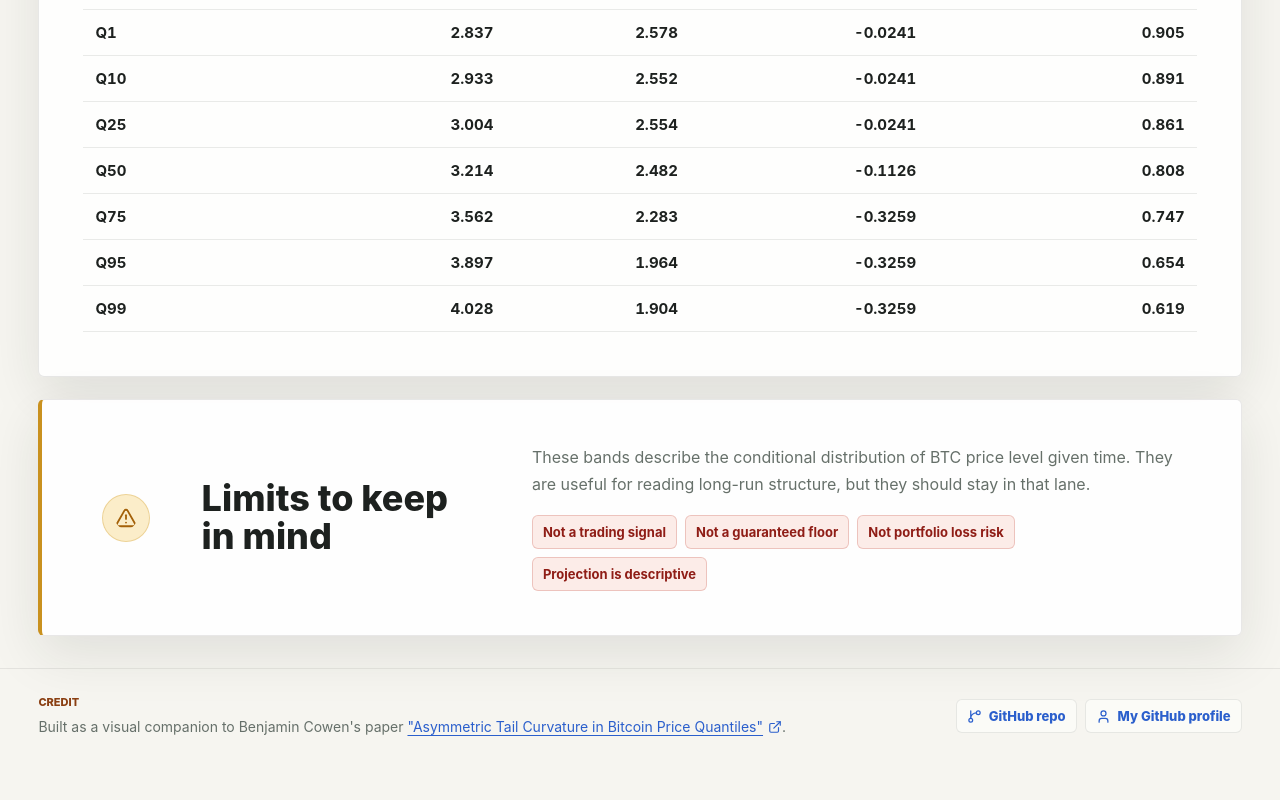
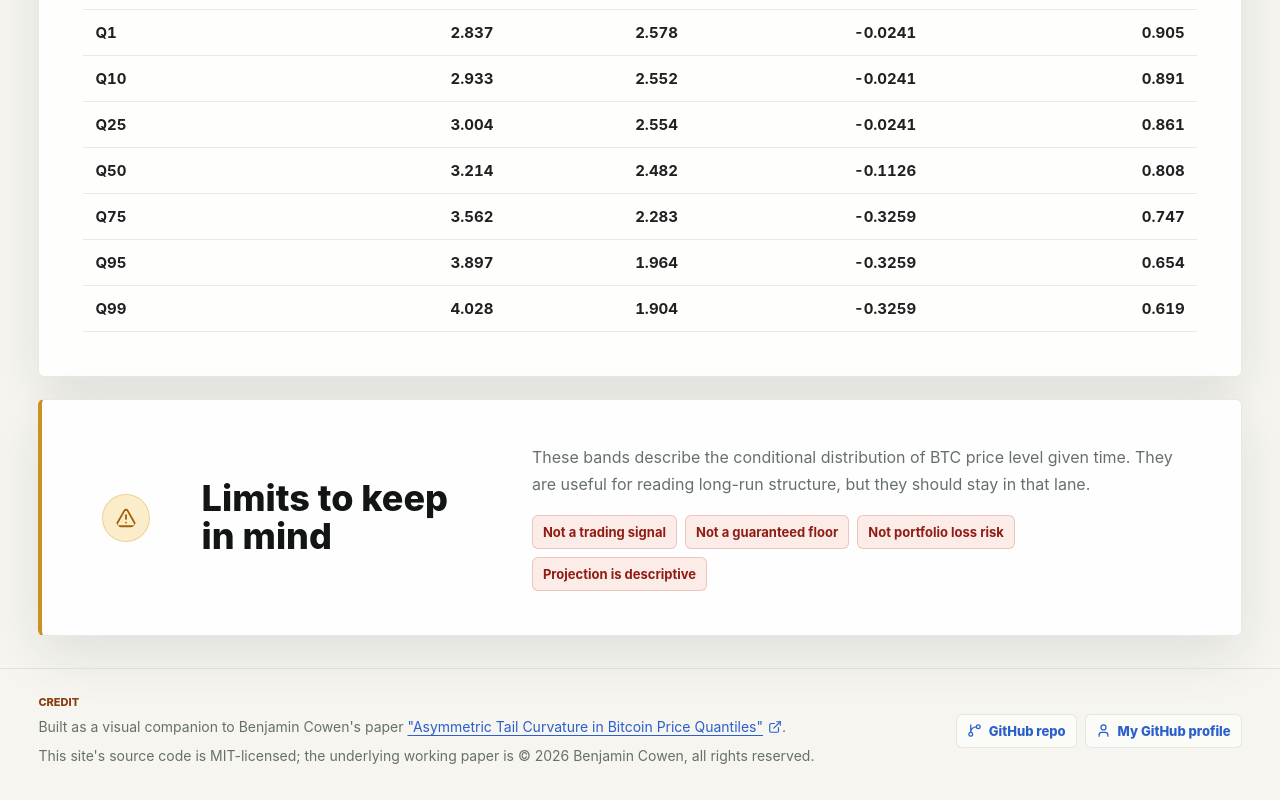
Before and after one commit to Ate329/btc-cowen-atc, a React (Vite) app: page / in a window 1280 px wide. Shown: the part 2576-3376 px from the top of the page. Before the commit the page ends 3348 px from the top, so only its background shows below. Built offline with nearby package versions, Linux system fonts and the light colour scheme.

Commit message:
fix: change some text color for better contrast during bright theme
- Add notes regarding licensing and copyright in the readme and website footer

```diff
--- a/index.html
+++ b/index.html
@@ -185,6 +185,7 @@
         const systemTheme = mediaQuery?.matches ? "dark" : "light";
         const theme =
           stored === "dark" || stored === "light" ? stored : systemTheme;
+        const ink = theme === "dark" ? "#edf4ef" : "#1d211f";
 
         document.documentElement.dataset.theme = theme;
         document.documentElement.style.colorScheme = theme;
@@ -199,8 +200,8 @@
           body,
           #root {
             min-height: 100%;
-            background: ${colors[theme]};
-            color: ${theme === "dark" ? "#edf4ef" : "#1d211f"};
+            background: var(--bg, ${colors[theme]});
+            color: var(--ink, ${ink});
           }
 
           body {
--- a/src/components/SiteFooter.tsx
+++ b/src/components/SiteFooter.tsx
@@ -18,6 +18,10 @@ export function SiteFooter() {
           </a>
           .
         </p>
+        <p>
+          This site's source code is MIT-licensed; the underlying working paper is ©
+          2026 Benjamin Cowen, all rights reserved.
+        </p>
       </div>
       <div className="footer-links" aria-label="Project links">
         <a href={repositoryUrl} target="_blank" rel="noreferrer">
--- a/src/styles.css
+++ b/src/styles.css
@@ -258,6 +258,7 @@ a {
   position: relative;
   z-index: 1;
   min-height: 100vh;
+  color: var(--ink);
 }
 
 .site-header {
@@ -542,6 +543,7 @@ h2 {
   font-size: clamp(24px, 3vw, 36px);
   line-height: 1.05;
   font-weight: 760;
+  color: var(--heading-ink);
 }
 
 .hero-copy p {
```
Also changed, not shown: 2 other files (tests, documents, lock files or other folders).
